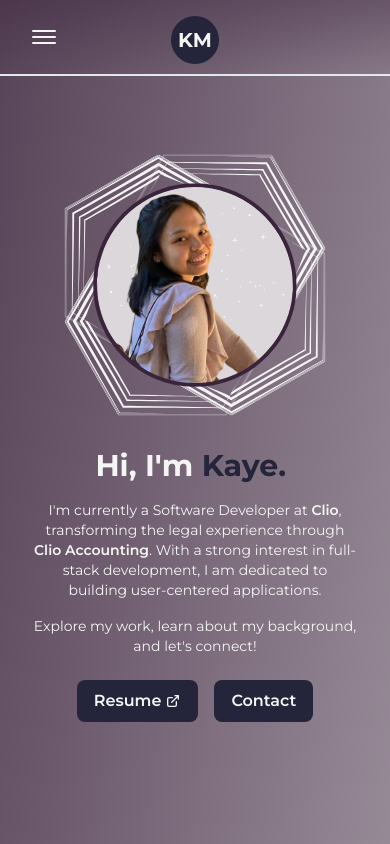
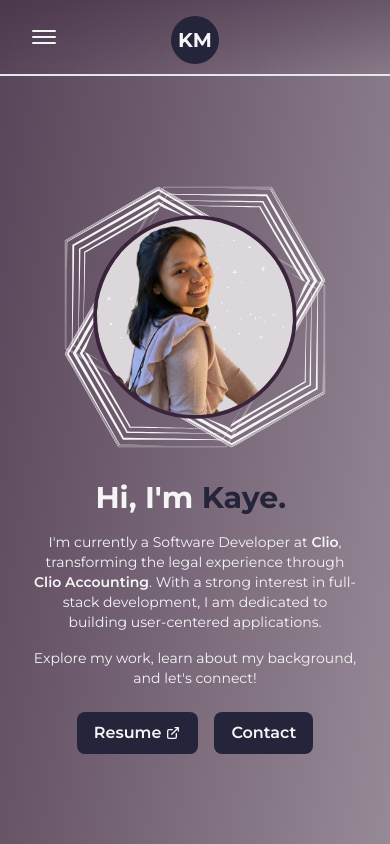
Before and after one commit to kaynzhel/kaynzhel.github.io, a Next.js app: page / in a window 390 px wide. Shown: the top 844 px of the page. Built offline with nearby package versions, Linux system fonts and the light colour scheme.

Commit message:
add padding on lg and smaller screens

```diff
--- a/app/page.js
+++ b/app/page.js
@@ -8,14 +8,14 @@ import About from "@/app/about/page";
 function Home() {
   return (
     <main className={"text-light"}>
-      <div id="home" className={"flex min-h-screen flex-row items-center justify-center"}>
+      <div id="home" className={"flex min-h-screen flex-row items-center justify-center lg:pt-16"}>
         <GenLayout className={"flex"}>
           <div className={"flex lg:flex-col w-full items-center"}>
             <div className={"w-1/2 md:w-full"}>
               <Image
                 src={"/home_images/home_photo_2.svg"}
                 alt={"Kaye's Home Photo"}
-                className={"w-full h-auto md:inline-block md:w-full"}
+                className={"w-full h-auto md:inline-block"}
                 width={50}
                 height={50}
                 priority
```
